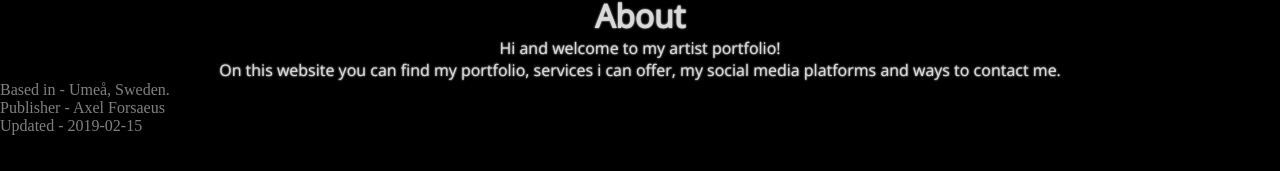
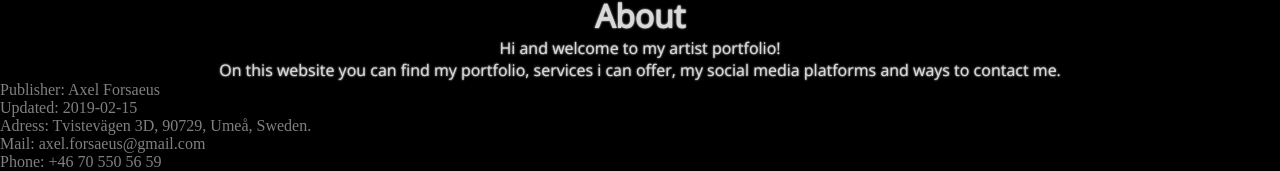
Before and after one commit to imaxelerate/imaxelerate.github.io, a plain HTML site: page index.html in a window 1280 px wide. Shown: the part 770-941 px from the top of the page. Before the commit the page ends 905 px from the top, so only its background shows below. Drawn offline with nearby package versions, Linux system fonts and the light colour scheme; a script that the page names is missing.

Commit message:
Update index.html

```diff
--- a/index.html
+++ b/index.html
@@ -36,10 +36,12 @@ Your browser does not support the video tag.
             <p>Hi and welcome to my artist portfolio! </p>
             <p>On this website you can find my portfolio, services i can offer, my social media platforms and ways to contact me.</p>
        </div>
-            <div class="fotnot">
-            <p>Based in - Umeå, Sweden.</p>
-            <p>Publisher - Axel Forsaeus</p>
-            <p>Updated - 2019-02-15</p>
+          <div class="fotnot">
+            <p>Publisher: Axel Forsaeus</p>
+            <p>Updated: 2019-02-15</p>
+            <p>Adress: Tvistevägen 3D, 90729, Umeå, Sweden.</p>
+            <p>Mail: axel.forsaeus@gmail.com</p>
+            <p>Phone: +46 70 550 56 59</p>
        </div>
 
     <script src="del1.js"></script>
```
